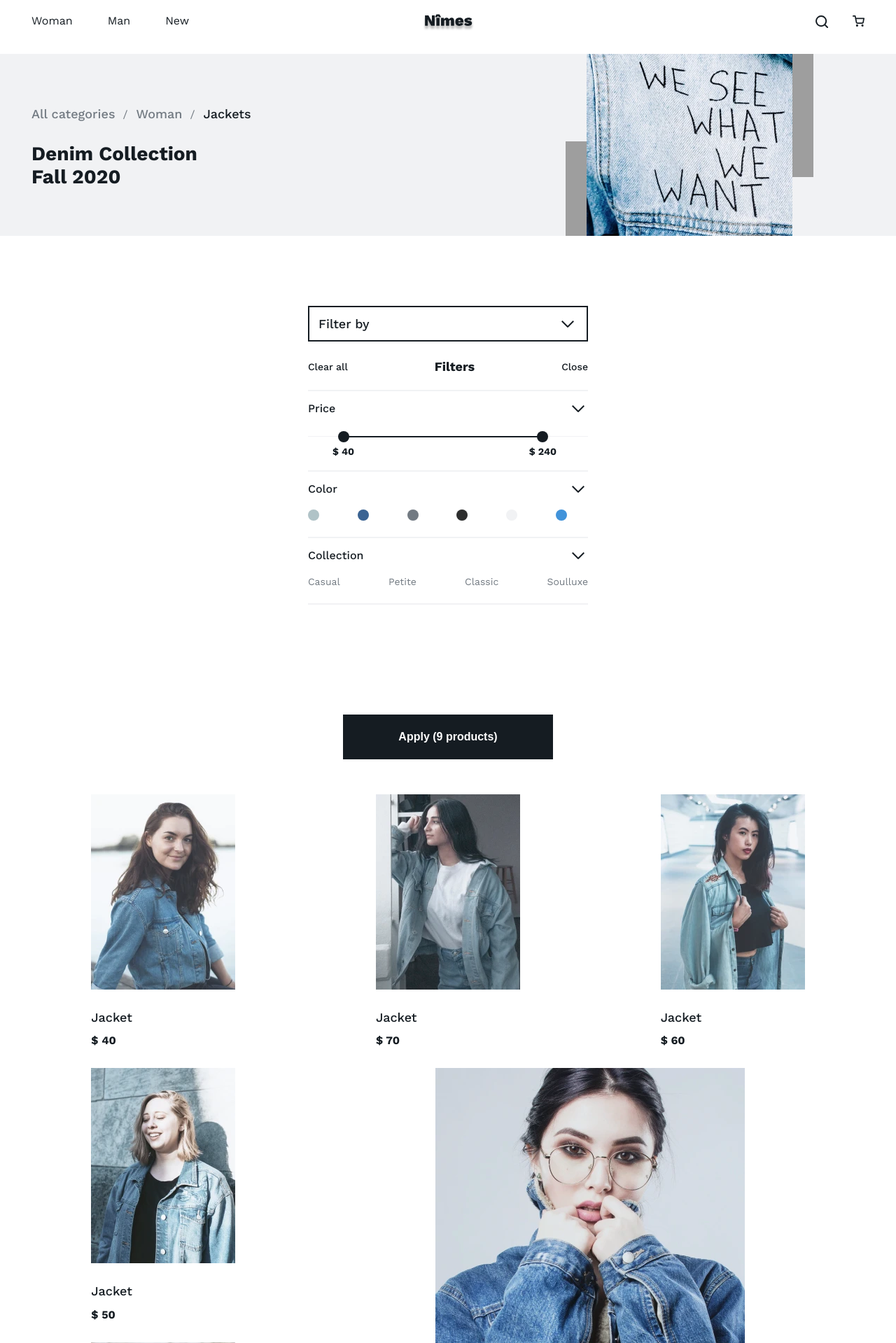
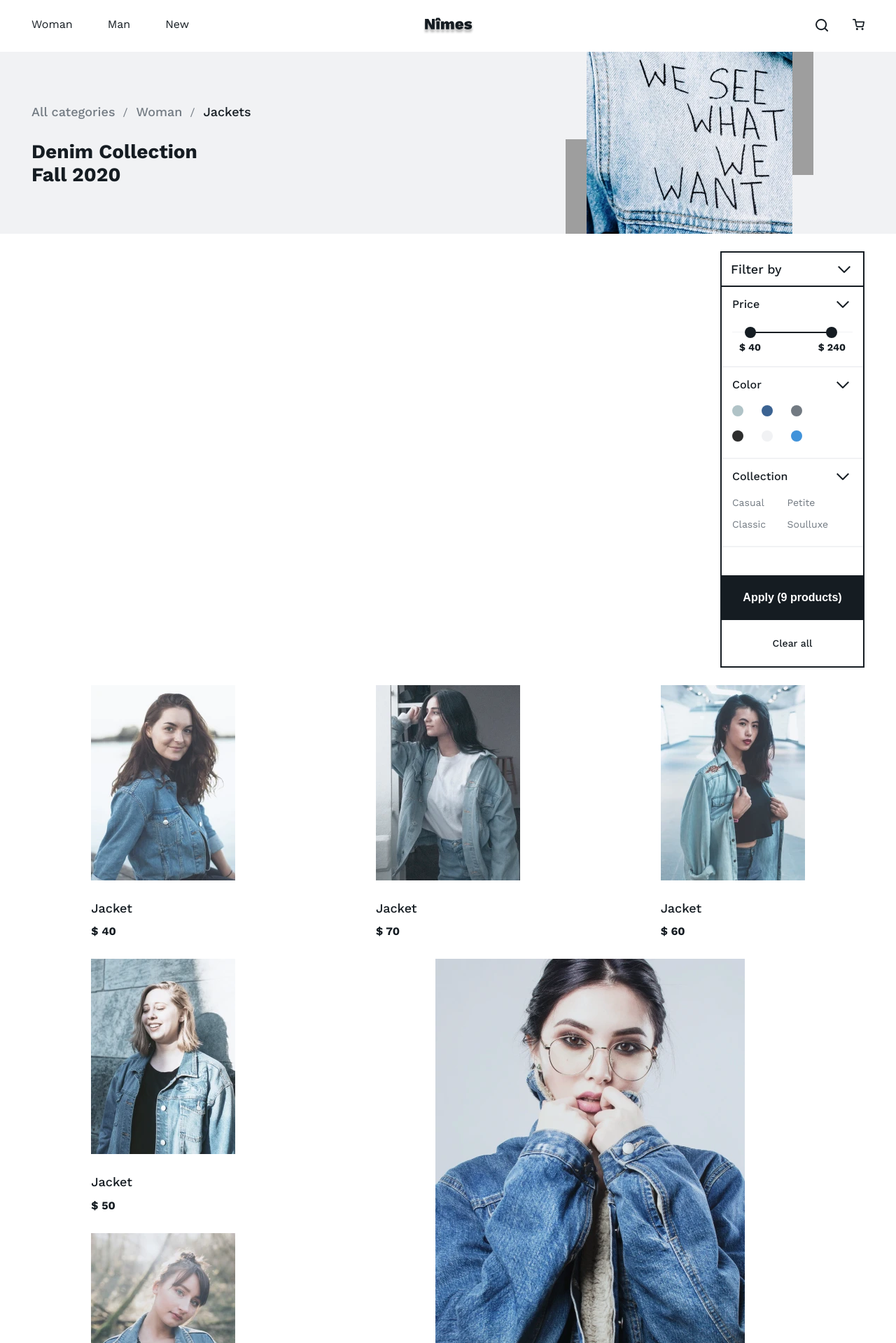
Before and after one commit to emmakravets/Nimes, a Node project: template source/catalog.pug in a window 1280 px wide. Shown: the top 1919 px of the page at 70% size. Run offline with Node 20 templates, Linux system fonts and the light colour scheme; the template is opened without the code that fills it, so the values that code supplies are empty; style sheets or scripts are compiled from the project's sources; some libraries are stand-ins or nearby versions; some web fonts are replaced; grey boxes are pictures that could not be loaded.

Commit message:
Adds styles for tablet filters

```diff
--- a/source/sass/blocks/catalog.scss
+++ b/source/sass/blocks/catalog.scss
@@ -90,8 +90,13 @@
   .catalog__container {
     @include tablet-container;
 
-    padding-top: 100px;
+    padding-top: 25px;
     padding-bottom: 100px;
+  }
+
+  .catalog__filters {
+    margin: 0;
+    margin-left: auto;
   }
 
   .catalog__list {
--- a/source/sass/blocks/filters.scss
+++ b/source/sass/blocks/filters.scss
@@ -283,3 +283,76 @@
 .filters__categories--opened + .filters__btn {
   margin-top: 50px;
 }
+
+@media (min-width: $tablet-width) {
+  .filters {
+    width: 206px;
+
+    border: 2px solid $dark-gray-blue;
+  }
+
+  .filters__form {
+    display: flex;
+    flex-direction: column;
+    padding-bottom: 0;
+  }
+
+  .filters__main-toggle {
+    order: 1;
+
+    border: none;
+    border-bottom: 2px solid $dark-gray-blue;
+  }
+
+  .filters__header {
+    order: 4;
+    justify-content: center;
+    padding: 0;
+
+    &::after {
+      display: none;
+    }
+  }
+
+  .filters__clear-btn {
+    width: 100%;
+    padding-top: 25px;
+    padding-bottom: 25px;
+  }
+
+  .filters__header-title,
+  .filters__close-btn {
+    display: none;
+  }
+
+  .filters__categories {
+    order: 2;
+  }
+
+  .filters__category-toggle,
+  .filters__colors-wrap,
+  .filters__collection {
+    padding-right: 15px;
+    padding-left: 15px;
+  }
+
+  .filters__colors-wrap {
+    width: 130px;
+    display: grid;
+    grid-template-columns: repeat(3, auto);
+    grid-template-rows: repeat(2, auto);
+    row-gap: 20px;
+  }
+
+  .filters__collection {
+    display: grid;
+    grid-template-columns: repeat(2, auto);
+    row-gap: 15px;
+    padding-right: 50px;
+  }
+
+  .filters__btn {
+    order: 3;
+    margin-top: 40px;
+  }
+}
--- a/source/sass/blocks/main-header.scss
+++ b/source/sass/blocks/main-header.scss
@@ -114,6 +114,11 @@
 
     padding-top: 20px;
     padding-bottom: 28px;
+
+    &--with-burger {
+      padding-top: 25px;
+      padding-bottom: 20px;
+    }
   }
 
   .main-header__toggle-wrapper {
--- a/source/sass/blocks/range-controls.scss
+++ b/source/sass/blocks/range-controls.scss
@@ -57,3 +57,26 @@
   border-radius: 50%;
   cursor: pointer;
 }
+
+@media (min-width: $tablet-width) {
+  .range-controls {
+    padding-right: 15px;
+    padding-left: 15px;
+  }
+
+  .range-controls__bar {
+    left: 20px;
+
+    width: calc(100% - 20px - 27px);
+  }
+
+  .range-controls__price {
+    &--left {
+      left: 10px;
+    }
+
+    &--right {
+      right: 10px;
+    }
+  }
+}
```
